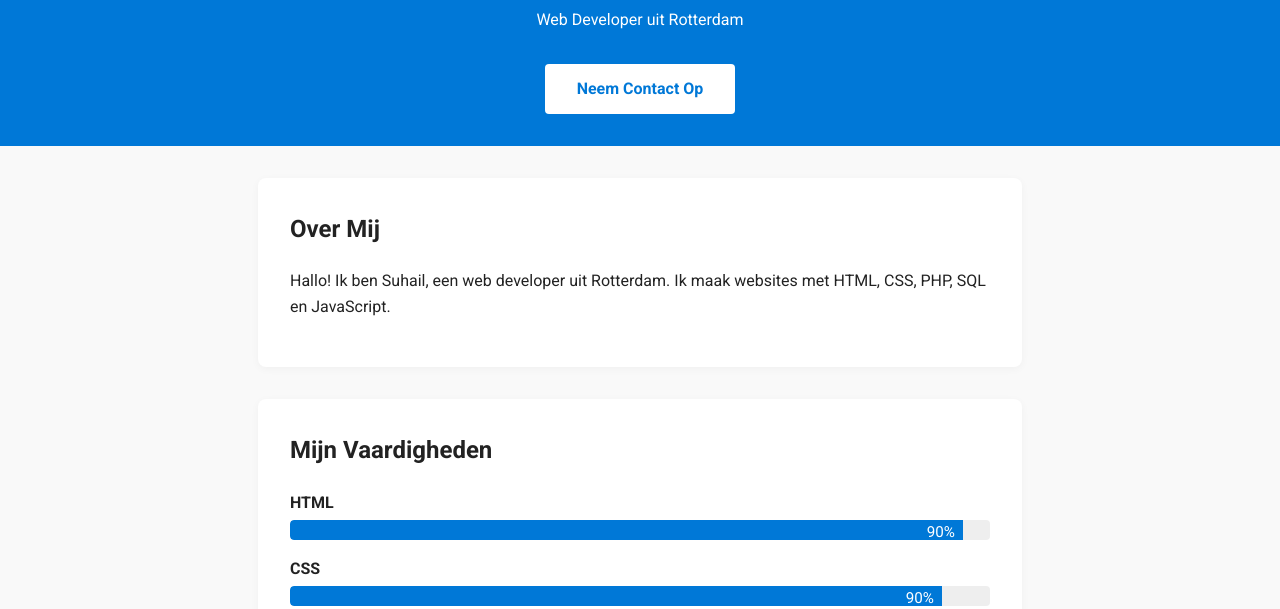
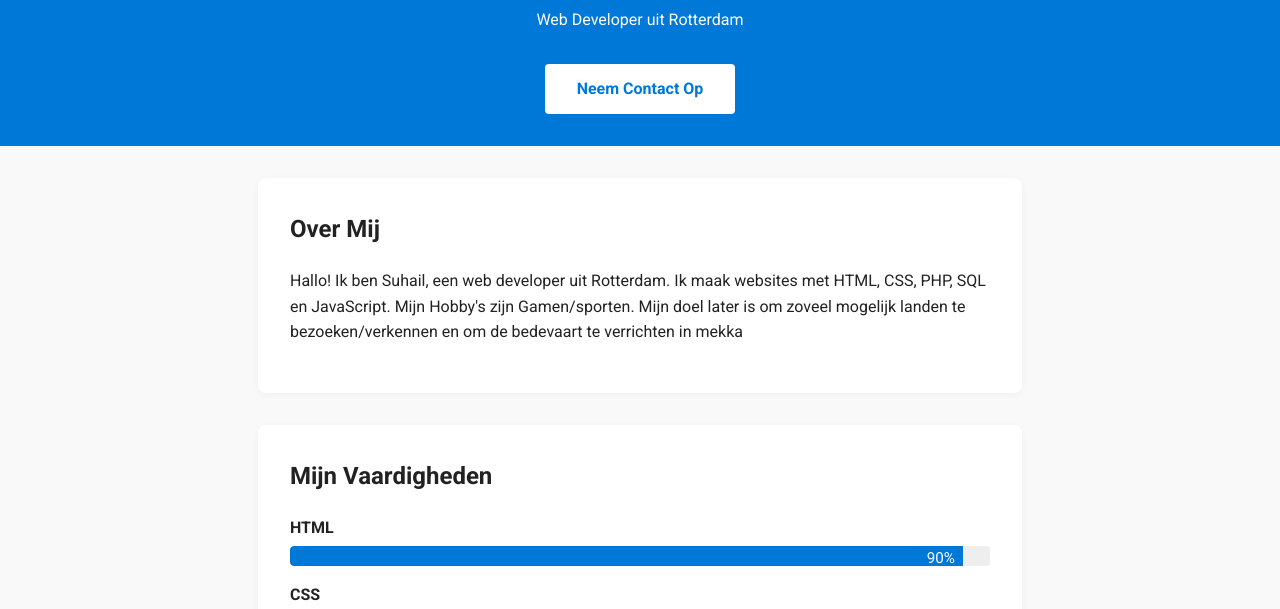
Before and after one commit to Suhailism49/frontend-keuzedeel, a plain HTML site: page portofolio/index.html in a window 1280 px wide. Shown: the part 177-786 px from the top of the page. Drawn offline with Linux system fonts and the light colour scheme.

Commit message:
Update index.html

```diff
--- a/portofolio/index.html
+++ b/portofolio/index.html
@@ -29,7 +29,7 @@
     <main>
         <section id="over">
             <h2>Over Mij</h2>
-            <p>Hallo! Ik ben Suhail, een web developer uit Rotterdam. Ik maak websites met HTML, CSS, PHP, SQL en JavaScript.</p>
+            <p>Hallo! Ik ben Suhail, een web developer uit Rotterdam. Ik maak websites met HTML, CSS, PHP, SQL en JavaScript. Mijn Hobby's zijn Gamen/sporten. Mijn doel later is om zoveel mogelijk landen te bezoeken/verkennen en om de bedevaart te verrichten in mekka</p>
         </section>
 
         <section id="vaardigheden">
```
